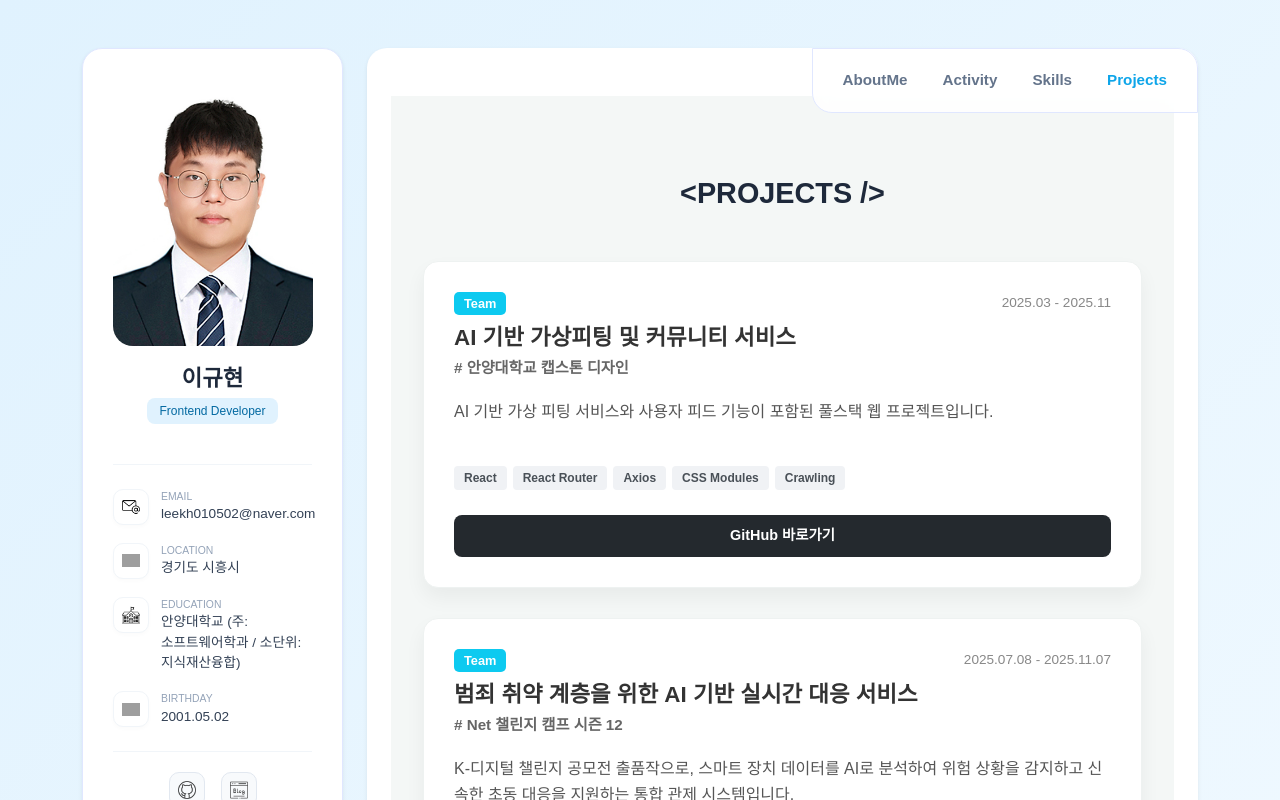
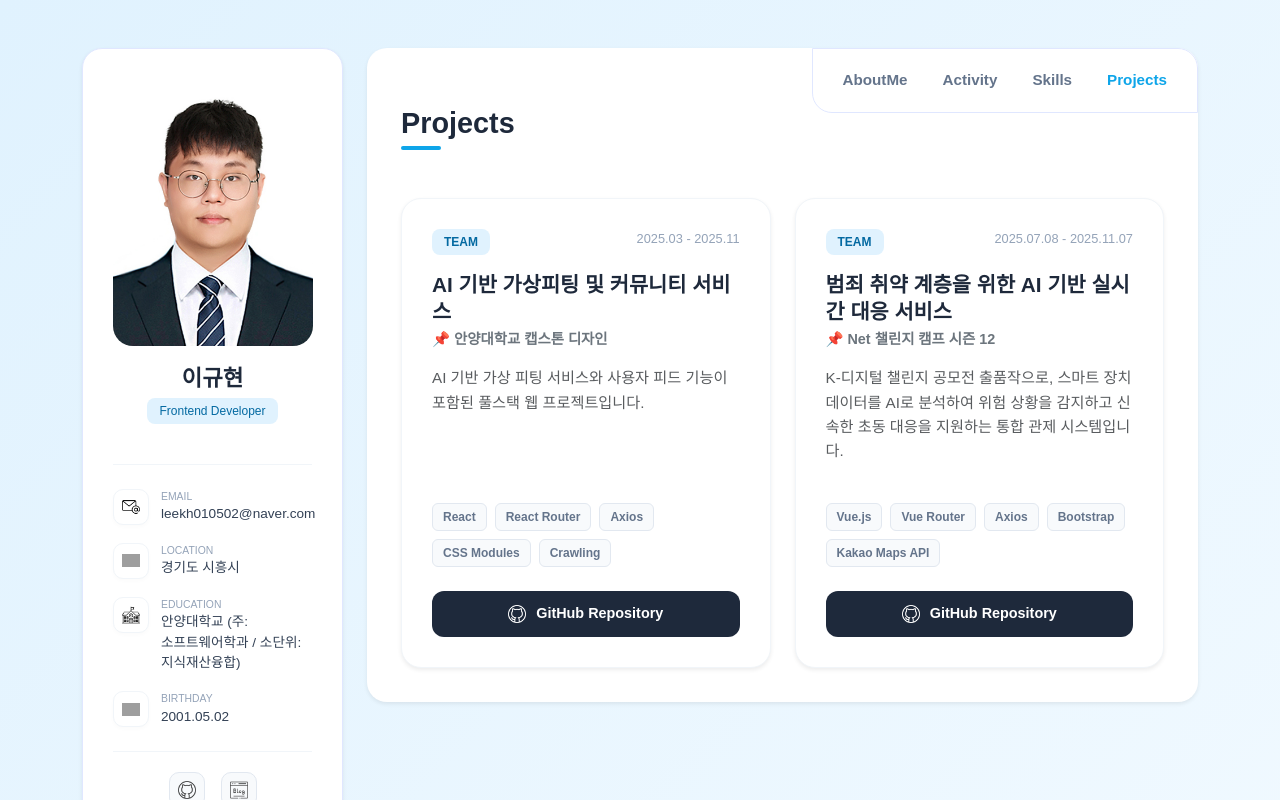
Before and after one commit to leekyuhyun/portfolio, a React app: page / in a window 1280 px wide. Both pictures are taken after a click on the button "Projects". Shown: the top 800 px of the page. Built offline with nearby package versions, Linux system fonts and the light colour scheme; grey boxes are pictures that could not be loaded; the HTML template or start-up script is replaced by a standard one.

Commit message:
fix : Project components UI 수정

```diff
--- a/src/components/Projects/Projects.css
+++ b/src/components/Projects/Projects.css
@@ -1,125 +1,108 @@
-.projects-section {
-  padding: 80px 0;
-  background-color: #f4f7f6;
+.projects-content {
+  padding: 10px;
 }
 
-.projects-grid {
-  display: grid;
-  grid-template-columns: repeat(auto-fill, minmax(350px, 1fr));
-  gap: 30px;
-  margin-top: 50px;
-  padding: 0 20px;
+/* 카드 스타일 통일 */
+.project-item-card {
+  background: #ffffff;
+  border: 1px solid #f1f5f9;
+  border-radius: 20px;
+  padding: 30px;
+  display: flex;
+  flex-direction: column;
+  transition: all 0.3s ease;
 }
 
-.project-card {
-  background: #ffffff;
-  border-radius: 15px;
-  overflow: hidden;
-  box-shadow: 0 10px 20px rgba(0, 0, 0, 0.05);
-  transition: all 0.3s ease;
-  border: 1px solid #eef2f1;
-  display: flex;
-  flex-direction: column;
+.project-item-card:hover {
+  transform: translateY(-5px);
+  border-color: #0ea5e9;
+  box-shadow: 0 10px 25px rgba(0, 0, 0, 0.05) !important;
 }
 
-.project-card:hover {
-  transform: translateY(-10px);
-  box-shadow: 0 15px 30px rgba(0, 0, 0, 0.1);
-  border-color: #0dcaf0;
+/* 배지 스타일 */
+.project-badge {
+  padding: 4px 12px;
+  border-radius: 8px;
+  font-size: 0.75rem;
+  font-weight: 700;
+  text-transform: uppercase;
 }
 
-.project-content {
-  padding: 30px;
-  flex-grow: 1;
-  display: flex;
-  flex-direction: column;
+.project-badge.team {
+  background: #e0f2fe;
+  color: #0369a1;
+}
+.project-badge.personal {
+  background: #f0fdf4;
+  color: #15803d;
 }
 
-.project-header {
-  display: flex;
-  justify-content: space-between;
-  align-items: center;
-  margin-bottom: 10px;
+.project-period-text {
+  font-size: 0.8rem;
+  color: #94a3b8;
+  font-weight: 500;
 }
 
-.project-type {
-  background-color: #0dcaf0;
-  color: white;
-  padding: 2px 10px;
-  border-radius: 5px;
-  font-size: 0.8rem;
-  font-weight: bold;
+.project-item-title {
+  font-size: 1.3rem;
+  font-weight: 800;
+  color: #1e293b;
+  line-height: 1.3;
 }
 
-.project-period {
-  font-size: 0.85rem;
-  color: #888;
-}
-
-.project-title {
-  font-size: 1.4rem;
-  font-weight: 800;
-  color: #333;
-  margin-bottom: 5px;
-}
-
-.project-context {
-  font-size: 0.95rem;
-  color: #666;
-  font-weight: 600;
-  margin-bottom: 20px;
-}
-
-.project-description {
-  font-size: 1rem;
-  color: #555;
-  line-height: 1.6;
-  margin-bottom: 25px;
-}
-
-.project-tags {
-  display: flex;
-  flex-wrap: wrap;
-  gap: 6px;
-  margin-bottom: 25px;
-}
-
-.tag {
-  background: #f0f2f5;
-  color: #495057;
-  padding: 3px 10px;
-  border-radius: 4px;
-  font-size: 0.75rem;
+.project-context-text {
+  font-size: 0.9rem;
   font-weight: 600;
 }
 
-.project-links {
-  margin-top: auto;
+.project-desc-text {
+  font-size: 0.95rem;
+  line-height: 1.6;
 }
 
-.link-btn {
-  display: inline-block;
-  text-decoration: none;
+/* 기술 태그 스타일 */
+.tech-tag {
+  background: #f8fafc;
+  color: #64748b;
+  padding: 4px 10px;
+  border-radius: 6px;
+  font-size: 0.75rem;
+  font-weight: 600;
+  border: 1px solid #e2e8f0;
+}
+
+/* GitHub 버튼 스타일 */
+.github-link-btn {
+  display: flex;
+  align-items: center;
+  justify-content: center;
+  gap: 10px;
+  background: #1e293b;
+  color: #ffffff;
+  text-decoration: none !important;
+  padding: 12px;
+  border-radius: 12px;
   font-size: 0.9rem;
   font-weight: 700;
-  padding: 10px 20px;
-  border-radius: 8px;
   transition: background 0.2s;
 }
 
-.link-btn.github {
-  background-color: #24292e;
-  color: white;
-  width: 100%;
-  text-align: center;
+.github-link-btn:hover {
+  background: #0f172a;
 }
 
-.link-btn.github:hover {
-  background-color: #444;
+.btn-icon {
+  width: 18px;
+  height: 18px;
+  filter: brightness(0) invert(1); /* 아이콘 흰색으로 변경 */
 }
 
+/* 모바일 대응 */
 @media (max-width: 768px) {
-  .projects-grid {
-    grid-template-columns: 1fr;
+  .project-item-card {
+    padding: 20px;
+  }
+  .project-item-title {
+    font-size: 1.15rem;
   }
 }
--- a/src/components/Projects/Projects.jsx
+++ b/src/components/Projects/Projects.jsx
@@ -1,52 +1,55 @@
 import React from 'react';
 import './Projects.css';
-// projects_data.js에 정의된 정확한 변수명인 projectsData를 불러옵니다.
 import { projectsData } from '../../data/projects_data';
 
 const Projects = () => {
   return (
-    <section id="projects" className="projects-section">
-      <div className="container">
-        <h2 className="section-title text-center">{'<PROJECTS />'}</h2>
+    <div className="projects-content" data-aos="fade-up">
+      <header className="mb-4">
+        <h2 className="section-title">Projects</h2>
+        <div className="title-underline"></div>
+      </header>
 
-        <div className="projects-grid">
-          {/* projectsData 배열을 순회하며 카드를 생성합니다. */}
+      <div className="projects-grid-container mt-5">
+        <div className="row row-cols-1 row-cols-lg-2 g-4">
           {projectsData &&
             projectsData.map((project, index) => (
-              <div key={index} className="project-card" data-aos="fade-up">
-                <div className="project-content">
-                  <div className="project-header">
-                    <span className="project-type">{project.type}</span>
-                    <span className="project-period">{project.period}</span>
+              <div key={index} className="col">
+                <div className="project-item-card h-100 shadow-sm">
+                  <div className="project-card-header d-flex justify-content-between align-items-start mb-3">
+                    <span className={`project-badge ${project.type.toLowerCase()}`}>
+                      {project.type}
+                    </span>
+                    <span className="project-period-text">{project.period}</span>
                   </div>
 
-                  <h3 className="project-title">{project.name}</h3>
-                  <p className="project-context"># {project.context}</p>
-
-                  <div className="project-description">
-                    <p>{project.description}</p>
+                  <div className="project-info mb-4">
+                    <h3 className="project-item-title mb-1">{project.name}</h3>
+                    <p className="project-context-text text-secondary mb-3">
+                      <span className="context-icon">📌</span> {project.context}
+                    </p>
+                    <p className="project-desc-text text-muted">{project.description}</p>
                   </div>
 
-                  {/* 기술 스택 태그 출력 */}
-                  <div className="project-tags">
+                  <div className="project-footer mt-auto">
+                    <div className="project-tag-list d-flex flex-wrap gap-2 mb-4">
                       {project.tags &&
                         project.tags.map((tag, tIndex) => (
-                        <span key={tIndex} className="tag">
+                          <span key={tIndex} className="tech-tag">
                             {tag}
                           </span>
                         ))}
                     </div>
 
-                  {/* GitHub 링크 버튼 (보안 속성 rel="noreferrer" 추가) */}
-                  <div className="project-links">
                     {project.githubUrl && (
                       <a
                         href={project.githubUrl}
                         target="_blank"
                         rel="noreferrer"
-                        className="link-btn github"
+                        className="github-link-btn"
                       >
-                        GitHub 바로가기
+                        <img src="/assets/image/git-icon.png" alt="git" className="btn-icon" />
+                        GitHub Repository
                       </a>
                     )}
                   </div>
@@ -55,7 +58,7 @@ const Projects = () => {
             ))}
         </div>
       </div>
-    </section>
+    </div>
   );
 };
 
```
Lines whose indentation alone changed are shown as unchanged.
